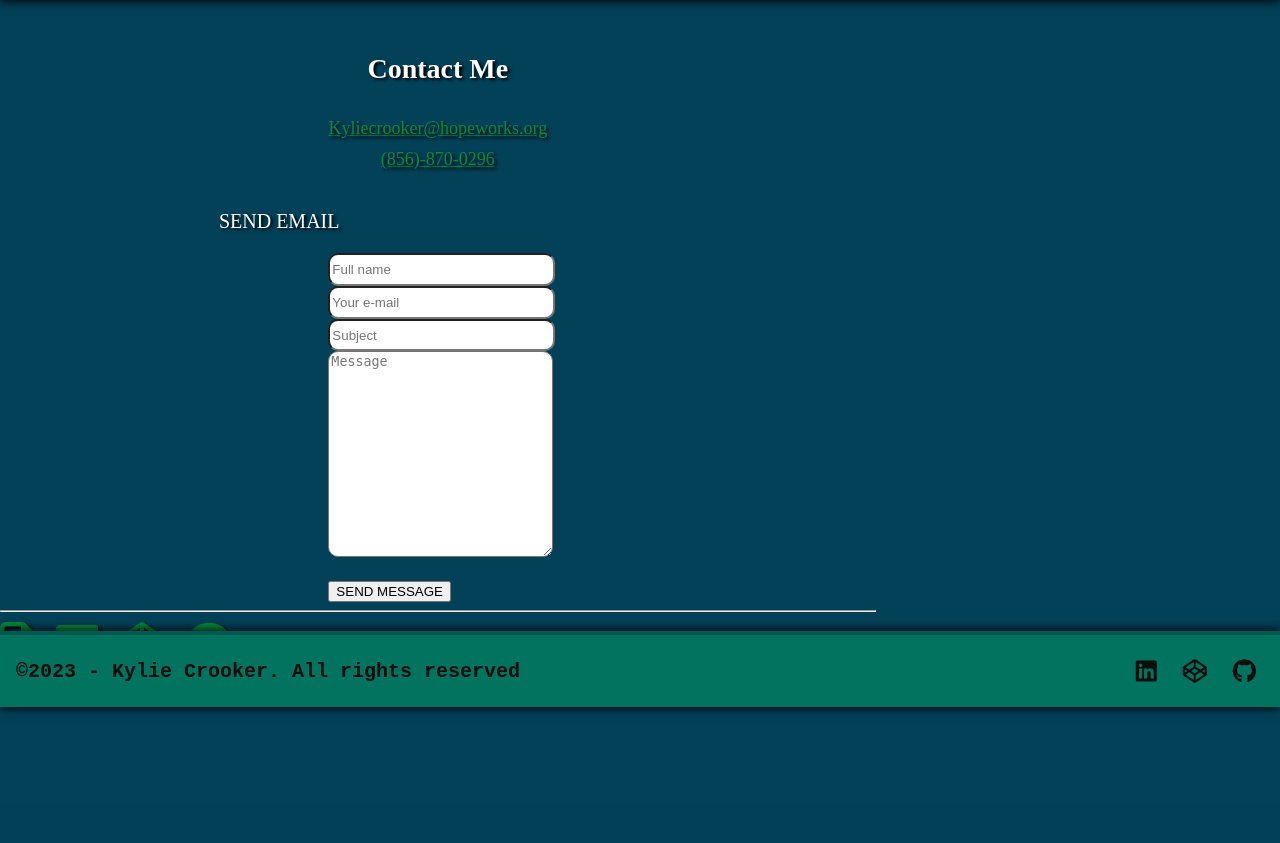
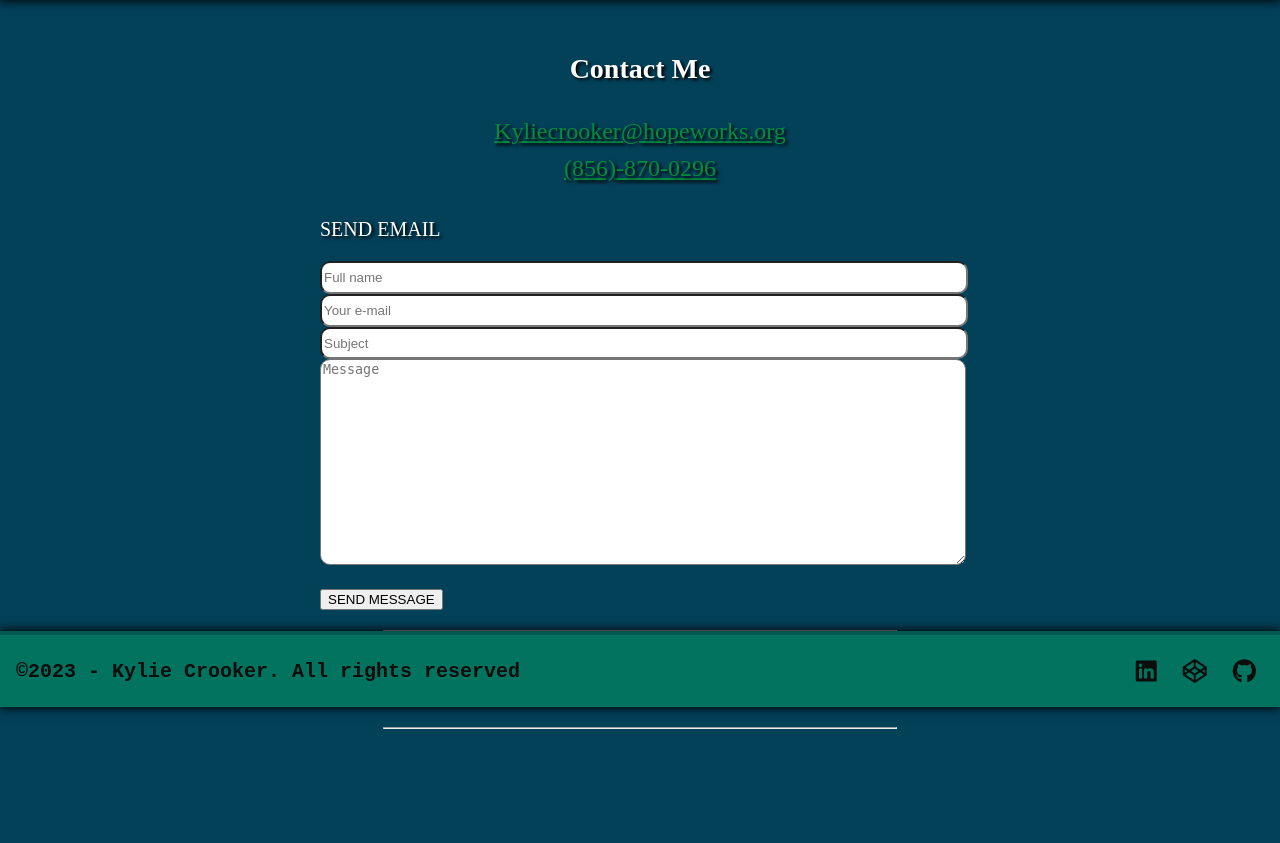
Before and after one commit to kylieCrooker/Portfolio, a PHP site: page /contact.php in a window 1280 px wide. Shown: the part 93-936 px from the top of the page. Before the commit the page ends 806 px from the top, so only its background shows below. Run offline with PHP 8.4, Linux system fonts and the light colour scheme; style sheets or scripts are compiled from the project's sources; some libraries are stand-ins or nearby versions; some web fonts are replaced.

Commit message:
Main.css
Changed #main min-height to 60vh

hr tag styling is now a global rule that applies to all instances.

Updated h3 font size to a base 24px.

updated about content box gap to 4px.

created content box about styling for contained p elements.

Created content box contact

Updated contact form width to 50vw

removed margin-bottom from contact links.

updated contact links sizing to a base 24px.

```diff
--- a/css/main.css
+++ b/css/main.css
@@ -1,8 +1,13 @@
 @import url("https://fonts.googleapis.com/css2?family=Mate&display=swap");
 #main {
-  min-height: 80vh;
+  min-height: 60vh;
   margin: 30px 0;
   display: flex;
+}
+
+hr {
+  width: 80%;
+  margin: 4px;
 }
 
 p {
@@ -37,7 +42,7 @@ h2 {
 }
 
 h3 {
-  font-size: max(1.2vw, 18px);
+  font-size: 24px;
   color: white;
   font-family: "Mate", serif;
   text-shadow: 0.15rem 0.15rem 0.2rem black;
@@ -85,12 +90,16 @@ h3 {
   max-width: 1440px;
   padding: 0 1em;
   height: 100%;
-  gap: 16px;
+  gap: 4px;
   display: flex;
   justify-content: center;
   align-items: center;
   flex-direction: column;
   flex-wrap: wrap;
+}
+
+.content-box-about p {
+  margin: 8px 0 !important;
 }
 
 .content-box-examples {
@@ -118,6 +127,19 @@ h3 {
   flex-wrap: wrap;
 }
 
+.content-box-contact {
+  margin: auto;
+  max-width: 1440px;
+  padding: 0 1em;
+  height: 100%;
+  gap: 16px;
+  display: flex;
+  justify-content: space-evenly;
+  align-items: center;
+  flex-direction: column;
+  flex-wrap: wrap;
+}
+
 body {
   margin: 0;
   background-color: #034159;
@@ -128,7 +150,7 @@ body {
 
 .contact-form {
   margin: auto;
-  width: 50%;
+  width: 50vw;
 }
 
 .contact-form input {
@@ -153,7 +175,6 @@ body {
   flex-direction: column;
   align-items: center;
   gap: 10px;
-  margin-bottom: 40px;
 }
 
 .contact-links h2 {
@@ -161,7 +182,7 @@ body {
 }
 
 .contact-links a {
-  font-size: max(1.3vw, 18px) !important;
+  font-size: 24px !important;
 }
 
 .spotlight-links {
--- a/css/main.scss
+++ b/css/main.scss
@@ -6,9 +6,14 @@ $nameTextDefault: #038C3E;
 $nameTextHover: #0CF25D;
 
 #main {
-    min-height: 80vh;
+    min-height: 60vh;
     margin: 30px 0;
     display: flex;
+}
+
+hr {
+    width: 80%;
+    margin: 4px;
 }
 
 p {
@@ -43,7 +48,7 @@ h2 {
 }
 
 h3 {
-    font-size: max(1.2vw, 18px);
+    font-size: 24px;
     color: $textColor;
     font-family: 'Mate', serif;
     text-shadow: 0.15rem 0.15rem 0.2rem black;
@@ -91,12 +96,16 @@ h3 {
     max-width: 1440px;
     padding: 0 1em;
     height: 100%;
-    gap: 16px;
+    gap: 4px;
     display: flex;
     justify-content: center;
     align-items: center;
     flex-direction: column;
     flex-wrap: wrap;
+}
+
+.content-box-about p {
+    margin: 8px 0 !important;
 }
 
 .content-box-examples {
@@ -124,6 +133,19 @@ h3 {
     flex-wrap: wrap;
 }
 
+.content-box-contact {
+    margin: auto;
+    max-width: 1440px;
+    padding: 0 1em;
+    height: 100%;
+    gap: 16px;
+    display: flex;
+    justify-content: space-evenly;
+    align-items: center;
+    flex-direction: column;
+    flex-wrap: wrap;
+}
+
 body {
     margin: 0;
     background-color: $bodyColor;
@@ -134,7 +156,7 @@ body {
 
 .contact-form {
     margin: auto;
-    width: 50%;
+    width: 50vw;
 }
 
 .contact-form input {
@@ -159,7 +181,6 @@ body {
     flex-direction: column;
     align-items: center;
     gap: 10px;
-    margin-bottom: 40px;
 }
 
 .contact-links h2 {
@@ -167,7 +188,7 @@ body {
 }
 
 .contact-links a {
-    font-size: max(1.3vw, 18px) !important;
+    font-size: 24px !important;
 }
 
 .spotlight-links {
```
Also changed, not shown: 1 other file.
